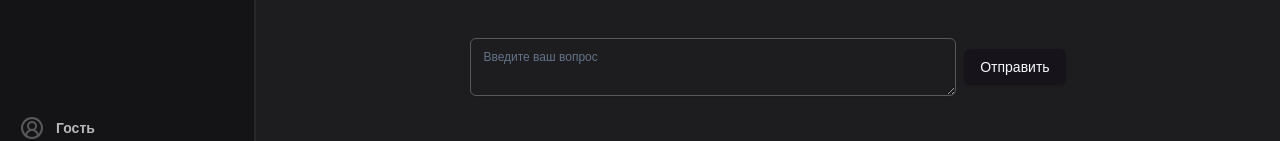
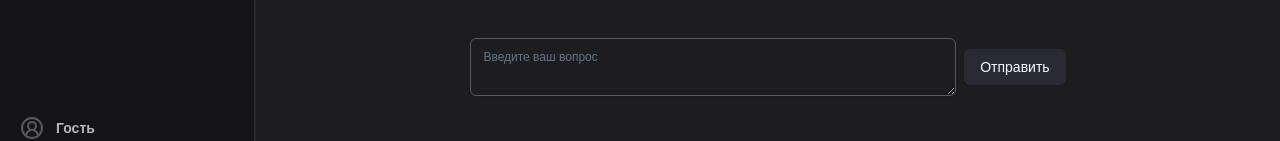
Before and after one commit to Maximviktorovic2305/chat-gpt-app, a Next.js app in the folder client/: page /chat in a window 1280 px wide. Shown: the part 640-781 px from the top of the page. Built offline with nearby package versions, Linux system fonts and the light colour scheme; no server answers; what @mistralai/mistralai would draw is missing.

Commit message:
asdasdasd

```diff
--- a/client/src/components/chat/ChatInput.tsx
+++ b/client/src/components/chat/ChatInput.tsx
@@ -46,7 +46,7 @@ const ChatInput = ({ isLoading, onMessageSend }: ChatInputProps) => {
                     placeholder='Введите ваш вопрос'
                     className=' min-h-10 placeholder:text-[12px] '
                 />
-                <Button disabled={isLoading} type='submit'>
+                <Button disabled={isLoading} type='submit' className='bg-black4'>
                     {isLoading ? <Loader /> : 'Отправить'}
                 </Button>
             </form>
```
Also changed, not shown: 2 other files (tests, documents, lock files or other folders).
